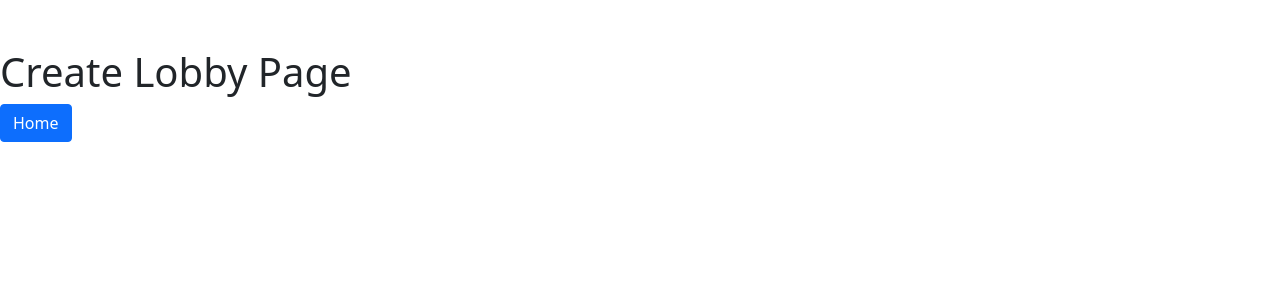
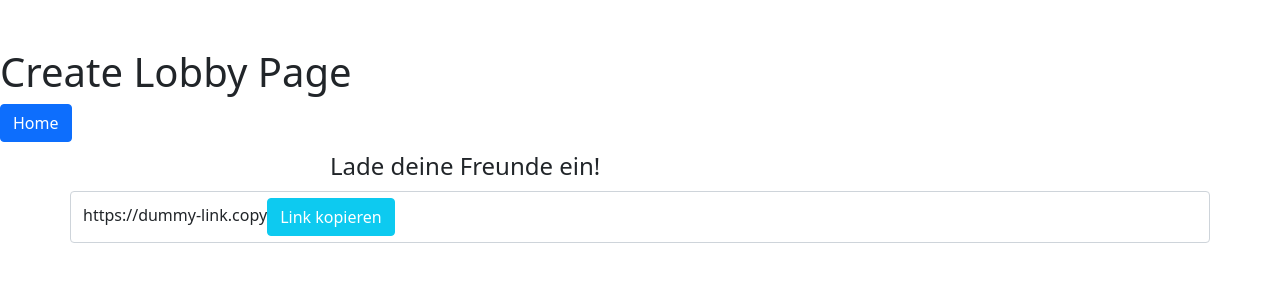
Before and after one commit to ollllliver/RheinMain-Adventure-Frontend, a Vue app: page /create in a window 1280 px wide. Shown: the top 300 px of the page. Built offline with nearby package versions, Linux system fonts and the light colour scheme.

Commit message:
Komponente zum Kopieren eines Links hinzufegügt

```diff
--- /dev/null
+++ b/src/components/InviteCopy.vue
@@ -0,0 +1,44 @@
+<template>
+    <div v-cloak>
+        <h4 class="center">Lade deine Freunde ein!</h4>
+        <div class=container>
+            <div class="row">
+            <div class="form-control">
+                <span class="title">{{linkCopy}}</span>
+                <button class="btn btn-info text-white" v-on:click="copyInviteLink">Link kopieren</button>
+                <input type="hidden" id="link-copy" :value="linkCopy">
+            </div>
+            </div>
+        </div>
+    </div>
+</template>
+
+<script lang="ts">
+import { defineComponent } from 'vue'
+
+export default defineComponent({
+
+    data: () => {
+        return {
+        //TODO Link für Lobby
+        linkCopy: "https://dummy-link.copy"
+        }
+    },
+
+    methods: {
+        //Kopiert den Text aus linkCopy
+        copyInviteLink(){
+            try {
+                navigator.clipboard.writeText(this.linkCopy)
+            } catch (err) {
+                console.error("Link konnte nicht kopiert werden")
+            }
+        }
+    }
+});
+
+</script>
+
+<style scoped>
+
+</style>
--- a/src/views/Create.vue
+++ b/src/views/Create.vue
@@ -4,14 +4,19 @@
       <button class="btn btn-primary" @click="$router.push('/')">
         Home
       </button>
+      <InviteCopy/>
     </div>
 </template>
 
 <script lang="ts">
 import { defineComponent, onMounted } from 'vue';
+import InviteCopy from '@/components/InviteCopy.vue'
+
 export default defineComponent({
   name: 'Create',
+  components: { InviteCopy },
 });
+
 </script>
 
 <style scoped>
```
